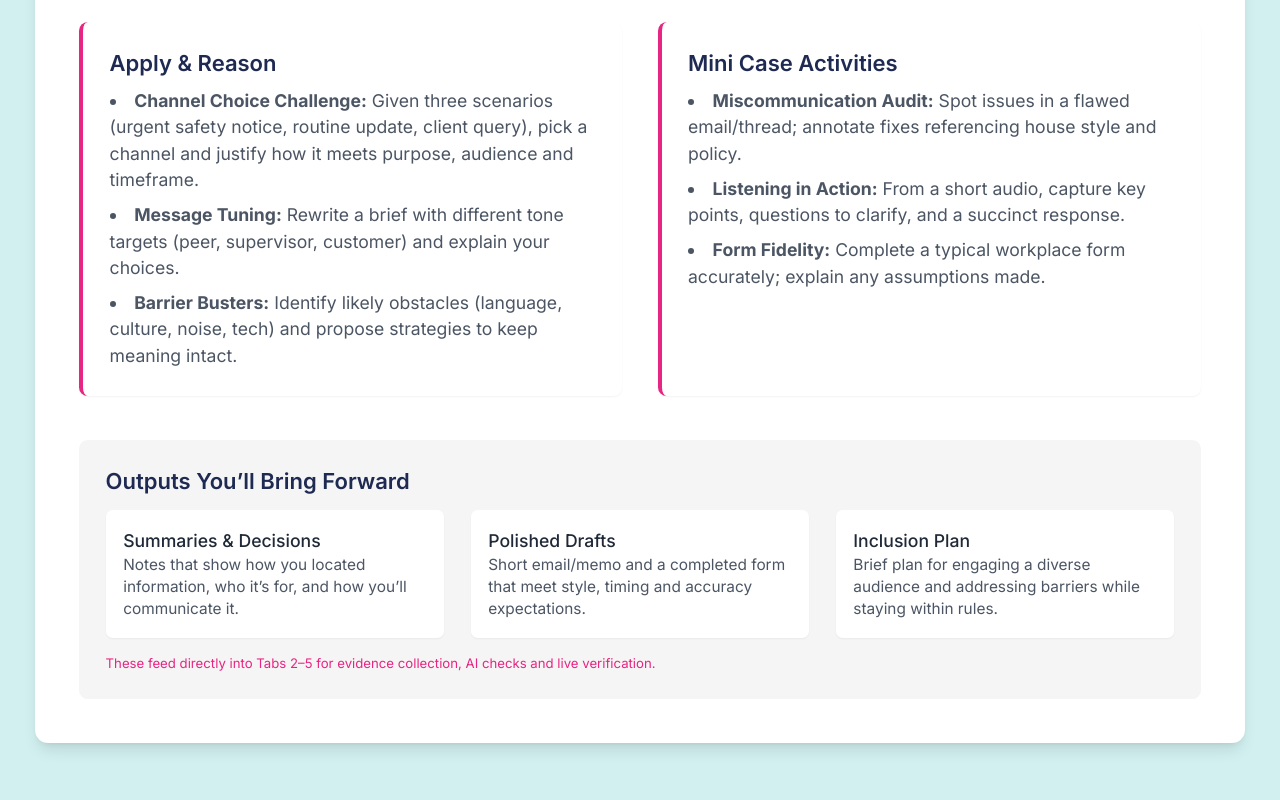
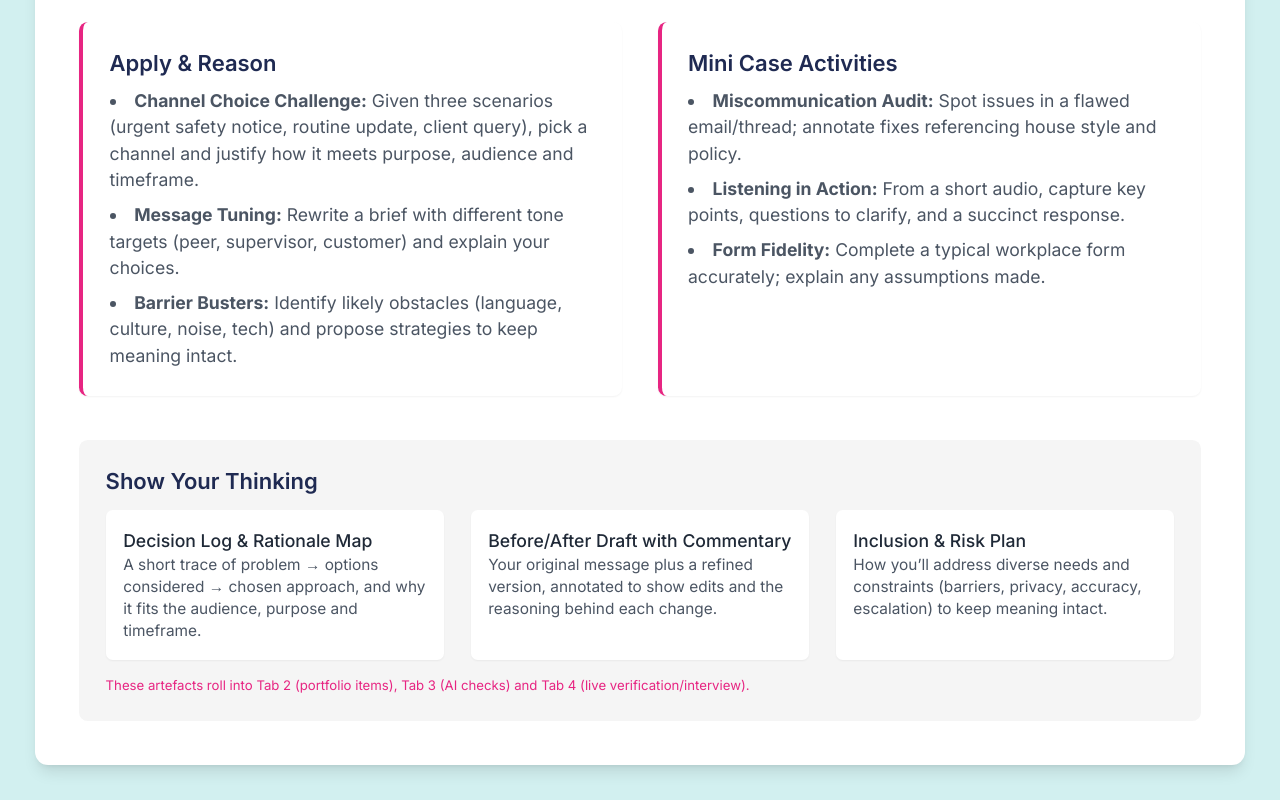
Before and after one commit to kathrynmcgilvrayeles/RPL-Toolkit-Strategy, a plain HTML site: page index.html in a window 1280 px wide. Shown: the part 971-1771 px from the top of the page. Before the commit the page ends 1749 px from the top, so only its background shows below. Drawn offline with nearby package versions, Linux system fonts and the light colour scheme.

Commit message:
Update index.html

```diff
--- a/index.html
+++ b/index.html
@@ -133,22 +133,22 @@
 
                     <!-- What to Produce from Tab 1 -->
                     <div class="mt-10 bg-[color:var(--brand-grey-2)] p-6 rounded-lg">
-                        <h3 class="font-semibold text-xl mb-3 text-[color:var(--brand-dark-blue)]">Outputs You’ll Bring Forward</h3>
+                        <h3 class="font-semibold text-xl mb-3 text-[color:var(--brand-dark-blue)]">Show Your Thinking</h3>
                         <div class="grid grid-cols-1 md:grid-cols-3 gap-6">
                             <div class="p-4 bg-white rounded-md shadow-sm">
-                                <p class="font-medium">Summaries & Decisions</p>
-                                <p class="text-sm text-gray-600">Notes that show how you located information, who it’s for, and how you’ll communicate it.</p>
+                                <p class="font-medium">Decision Log & Rationale Map</p>
+                                <p class="text-sm text-gray-600">A short trace of problem → options considered → chosen approach, and why it fits the audience, purpose and timeframe.</p>
                             </div>
                             <div class="p-4 bg-white rounded-md shadow-sm">
-                                <p class="font-medium">Polished Drafts</p>
-                                <p class="text-sm text-gray-600">Short email/memo and a completed form that meet style, timing and accuracy expectations.</p>
+                                <p class="font-medium">Before/After Draft with Commentary</p>
+                                <p class="text-sm text-gray-600">Your original message plus a refined version, annotated to show edits and the reasoning behind each change.</p>
                             </div>
                             <div class="p-4 bg-white rounded-md shadow-sm">
-                                <p class="font-medium">Inclusion Plan</p>
-                                <p class="text-sm text-gray-600">Brief plan for engaging a diverse audience and addressing barriers while staying within rules.</p>
+                                <p class="font-medium">Inclusion & Risk Plan</p>
+                                <p class="text-sm text-gray-600">How you’ll address diverse needs and constraints (barriers, privacy, accuracy, escalation) to keep meaning intact.</p>
                             </div>
                         </div>
-                        <p class="text-xs accent-color mt-4">These feed directly into Tabs 2–5 for evidence collection, AI checks and live verification.</p>
+                        <p class="text-xs accent-color mt-4">These artefacts roll into Tab 2 (portfolio items), Tab 3 (AI checks) and Tab 4 (live verification/interview).</p>
                     </div>
                 </div>
 
```
